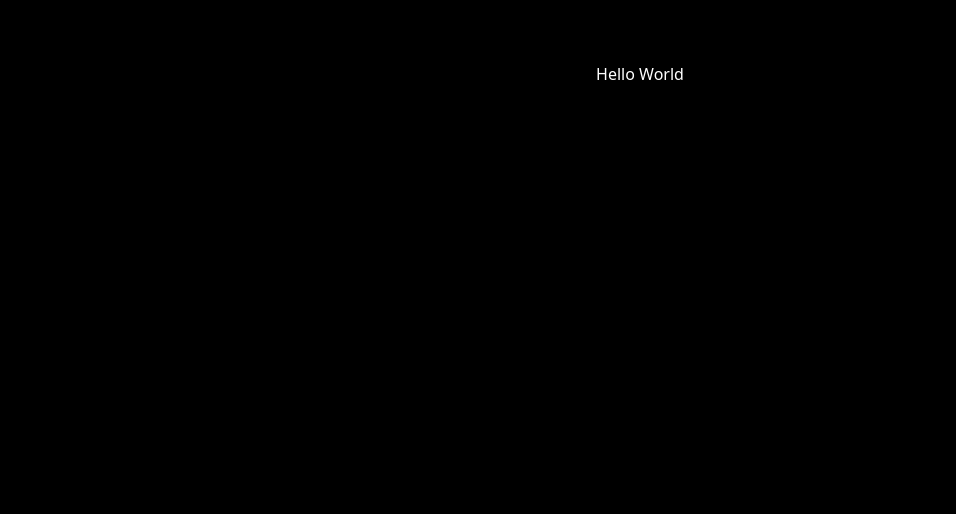
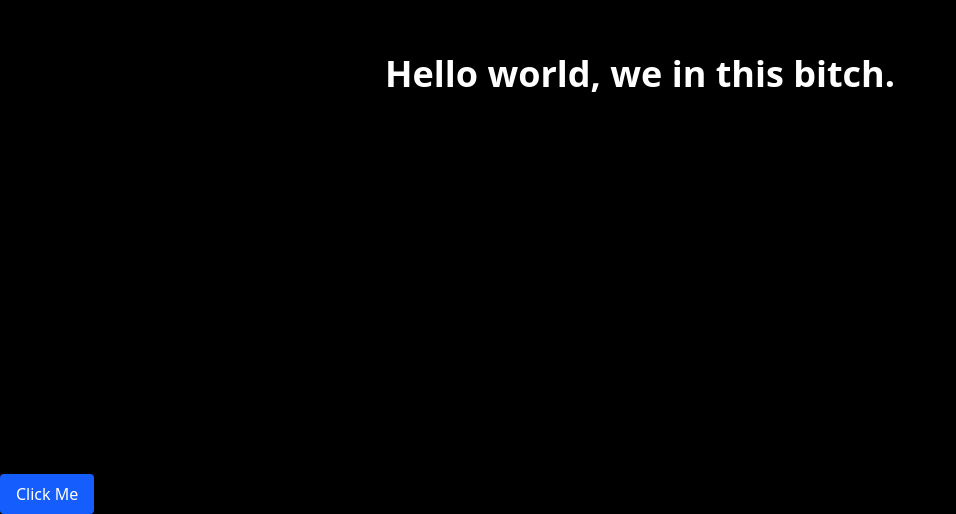
Before and after one commit to Alkemiist/pablo-next, a Next.js app: page / in a window 1280 px wide. Shown: the part 326-840 px from the top of the page, without its empty margins (0-956 px from the left). Before the commit the page ends 800 px from the top, so only its background shows below. Built offline with nearby package versions, Linux system fonts and the light colour scheme.

Commit message:
secondary changes

```diff
--- /dev/null
+++ b/app/components/ui/button/button.tsx
@@ -0,0 +1,42 @@
+'use client';
+
+import { MouseEvent, ReactNode } from 'react';
+
+interface ButtonProps {
+  children: ReactNode;
+  variant?: 'primary' | 'secondary' | 'outline';
+  disabled?: boolean;
+  fullWidth?: boolean;
+  onClick?: (e: MouseEvent<HTMLButtonElement>) => void;
+}
+
+export default function Button({
+    children,
+    variant = 'primary',
+    disabled = false,
+    fullWidth = false,
+    onClick,
+  }: ButtonProps) {
+    let style = '';
+
+    if (variant === 'primary') {
+      style = 'bg-blue-600 text-white hover:bg-blue-700';
+    } else if (variant === 'secondary') {
+      style = 'bg-gray-200 text-black hover:bg-gray-300';
+    } else if (variant === 'outline') {
+      style = 'border border-gray-500 text-black hover:bg-gray-100';
+    }
+
+    const width = fullWidth ? 'w-full' : '';
+    const disabledStyle = disabled ? 'opacity-50 cursor-not-allowed' : '';
+
+    return (
+      <button
+        disabled={disabled}
+        onClick={onClick}
+        className={`px-4 py-2 rounded ${style} ${width} ${disabledStyle}`}
+      >
+        {children}
+      </button>
+    );
+  }
--- a/app/layout.tsx
+++ b/app/layout.tsx
@@ -1,5 +1,3 @@
-// /app/layout.tsx
-
 import './globals.css'; // Optional: global styles
 
 export const metadata = {
--- a/app/page.tsx
+++ b/app/page.tsx
@@ -1,7 +1,10 @@
+import Button from "./components/ui/button/button";
+
 function Home() {
     return (
-        <div className="flex flex-col items-center justify-center h-screen">
-            <h1>Hello World</h1>
+        <div>
+            <h1 className="text-4xl font-bold flex justify-center items-center h-screen">Hello world, we in this bitch.</h1>
+            <Button>Click Me</Button>
         </div>
     )
 }
```
Also changed, not shown: app/components/global/navbar/navbar.css (added), app/components/global/navbar/navbar.module.css (deleted).
